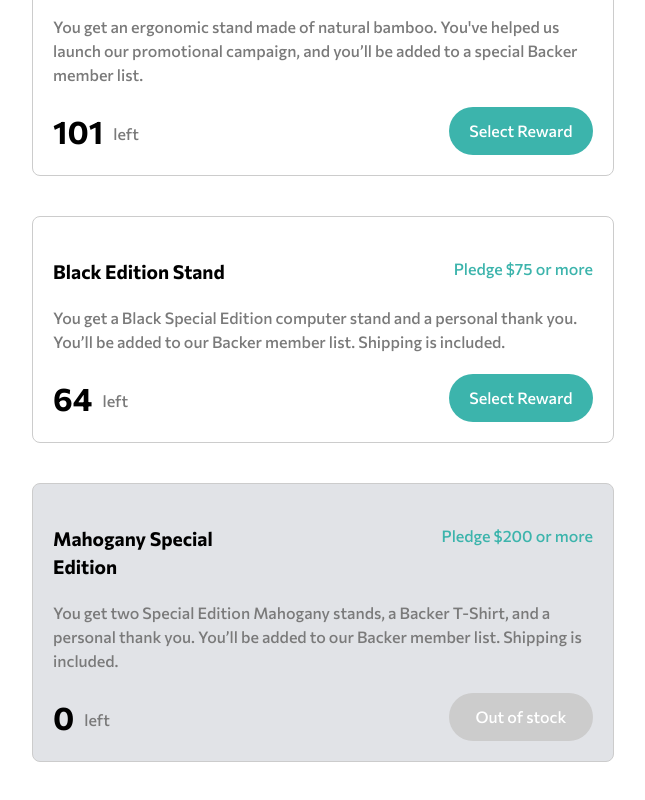
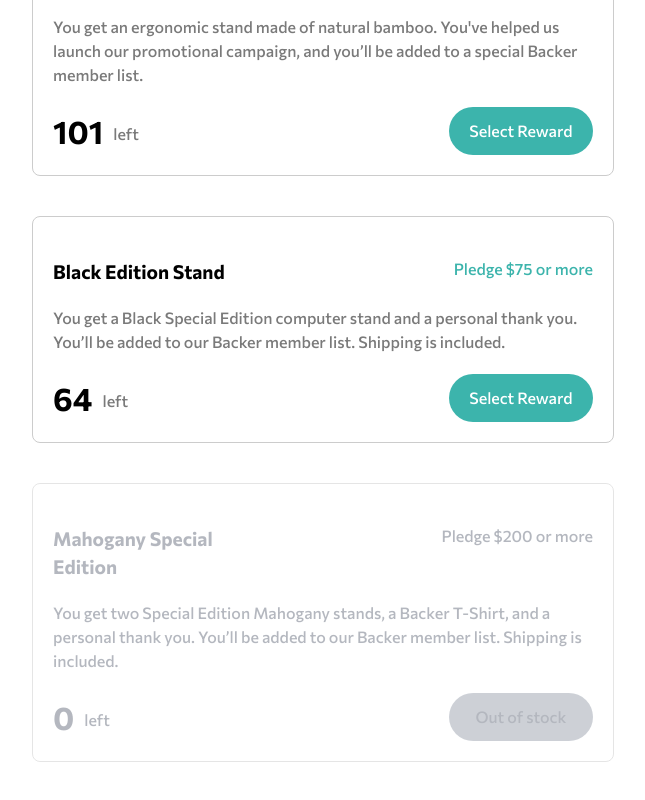
Before and after one commit to CHEGEBB/Mastering-Vue-Journey, a Vue app in the folder crowdfunding-product-page-main/: page / in a window 1280 px wide. Shown: the part 1227-2027 px from the top of the page, without its empty margins (317-962 px from the left). Built offline with nearby package versions, Linux system fonts and the light colour scheme.

Commit message:
Refactor App.vue: Update styling for out of stock section

```diff
--- a/crowdfunding-product-page-main/src/App.vue
+++ b/crowdfunding-product-page-main/src/App.vue
@@ -119,7 +119,7 @@
         </button>
       </div>
     </div>
-    <div class="pledge3 bg-gray-400/30 relative z-30 blurred">
+    <div class="pledge3 relative z-30 out-of-stock-fade">
       <div class="overlay"></div>
       <div class="titles flex flex-row justify-between">
         <h2>Mahogany Special Edition</h2>
@@ -138,7 +138,7 @@
           <p>left</p>
         </div>
         <div class="out-of-stock">
-          <button class="bg-gray-500 rounded-3xl w-36 h-12 mt-5">
+          <button class="bg-gray-500 rounded-3xl w-36 h-12 mt-5 text-white">
             Out of stock
           </button>
         </div>
@@ -410,4 +410,24 @@ nav ul li {
   padding: 10px;
   font-weight: 500;
 }
+.out-of-stock-fade {
+  opacity: 0.5; /* Reduces visibility */
+  pointer-events: none; /* Makes it unclickable */
+}
+
+.out-of-stock-fade h2,
+.out-of-stock-fade p,
+.out-of-stock-fade button {
+  color: #6b7280; /* Light gray color for text */
+}
+
+.out-of-stock-fade button {
+  background-color: #9ca3af; /* Softer gray for button */
+  cursor: not-allowed; /* Show "not-allowed" cursor */
+}
+
+.out-of-stock-fade:hover {
+  opacity: 0.5; /* Prevent hover effects */
+}
+
 </style>
```
